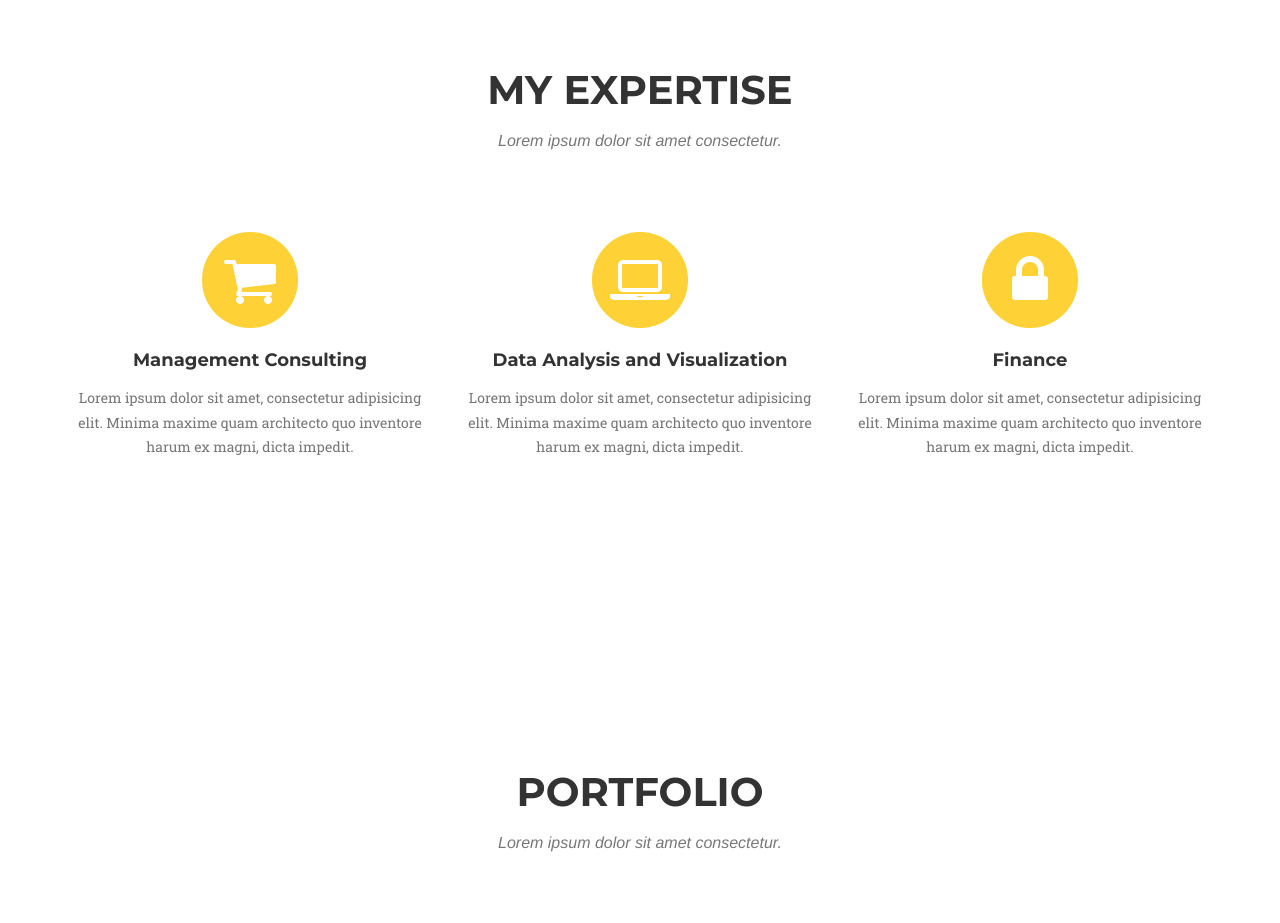
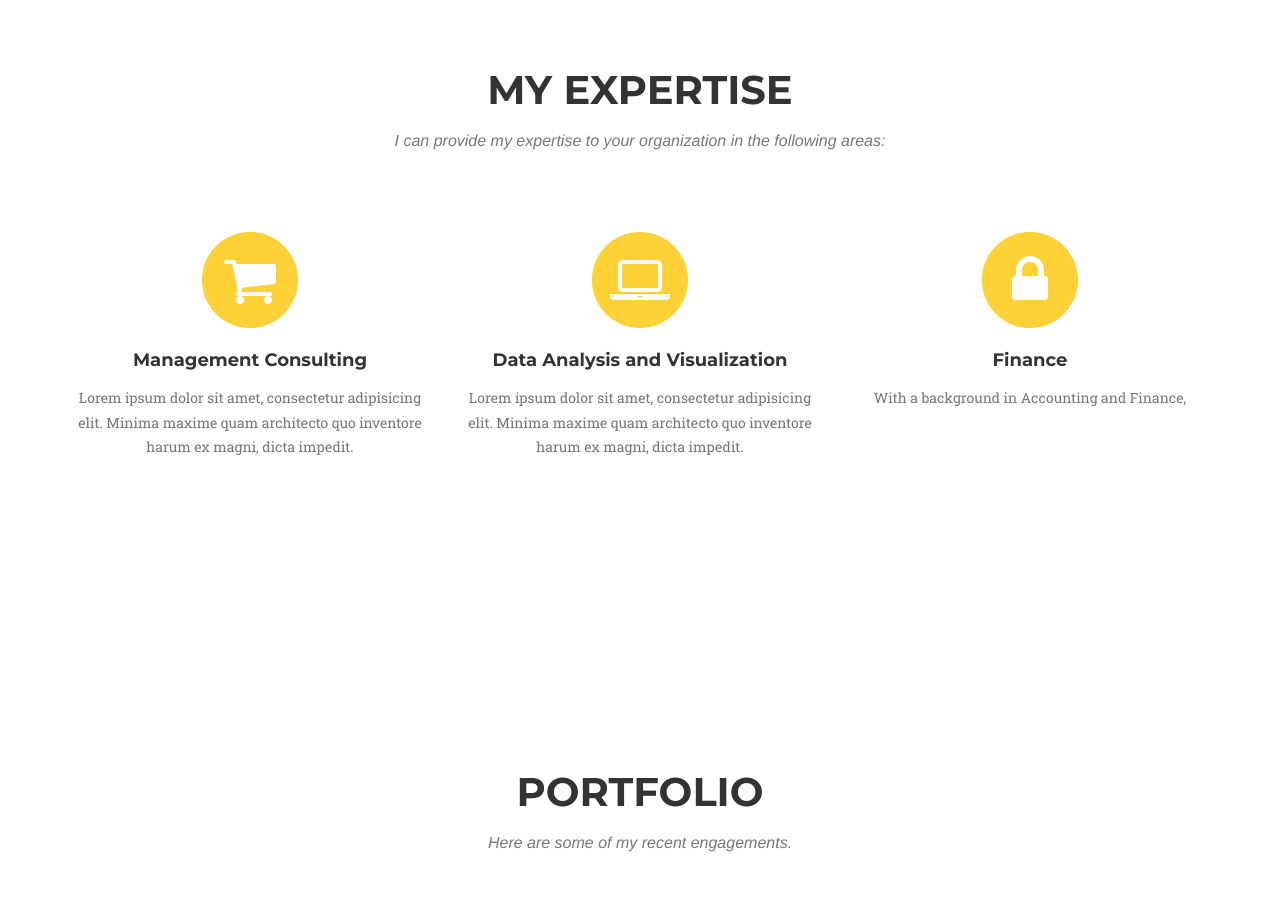
Before and after one commit to nelchan18/myportfolio, a website: page index.html in a window 1280 px wide. Shown: the part 840-1763 px from the top of the page. Drawn offline with nearby package versions, Linux system fonts and the light colour scheme; a web font is replaced by a local one.

Commit message:
word changes

```diff
--- a/index.html
+++ b/index.html
@@ -91,7 +91,7 @@
             <div class="row">
                 <div class="col-lg-12 text-center">
                     <h2 class="section-heading">My Expertise</h2>
-                    <h3 class="section-subheading text-muted">Lorem ipsum dolor sit amet consectetur.</h3>
+                    <h3 class="section-subheading text-muted">I can provide my expertise to your organization in the following areas:</h3>
                 </div>
             </div>
             <div class="row text-center">
@@ -117,7 +117,7 @@
                         <i class="fa fa-lock fa-stack-1x fa-inverse"></i>
                     </span>
                     <h4 class="service-heading">Finance</h4>
-                    <p class="text-muted">Lorem ipsum dolor sit amet, consectetur adipisicing elit. Minima maxime quam architecto quo inventore harum ex magni, dicta impedit.</p>
+                    <p class="text-muted">With a background in Accounting and Finance, </p>
                 </div>
             </div>
         </div>
@@ -129,7 +129,7 @@
             <div class="row">
                 <div class="col-lg-12 text-center">
                     <h2 class="section-heading">Portfolio</h2>
-                    <h3 class="section-subheading text-muted">Lorem ipsum dolor sit amet consectetur.</h3>
+                    <h3 class="section-subheading text-muted"> Here are some of my recent engagements.</h3>
                 </div>
             </div>
             <div class="row">
@@ -185,7 +185,7 @@
                         <img src="img/portfolio/golden.png" class="img-responsive" alt="">
                     </a>
                     <div class="portfolio-caption">
-                        <h4>Golden</h4>
+                        <h4>Various Engagements</h4>
                         <p class="text-muted">Financial Analysis and DD</p>
                     </div>
                 </div>
@@ -511,9 +511,9 @@
                             <div class="modal-body">
                                 <!-- Project Details Go Here -->
                                 <h2>Kaggle Competitions</h2>
-                                <p class="item-intro text-muted">Lorem ipsum dolor sit amet consectetur.</p>
+                                <p class="item-intro text-muted">Kaggle is a platform for predictive modelling and analytics competitions in which companies and researchers post data for others to produce the best models for predicting and describing the data.</p>
                                 <img class="img-responsive img-centered" src="img/portfolio/treehouse-preview.png" alt="">
-                                <p>Kaggle is a platform for predictive modelling and analytics competitions in which companies and researchers post data for others to produce the best models for predicting and describing the data.</p>
+                                <p>TEXT</p>
                                 <p>You can download the PSD template in this portfolio sample item at <a href="http://freebiesxpress.com/gallery/treehouse-free-psd-web-template/">FreebiesXpress.com</a>.</p>
                                 <button type="button" class="btn btn-primary" data-dismiss="modal"><i class="fa fa-times"></i> Close Project</button>
                             </div>
```
